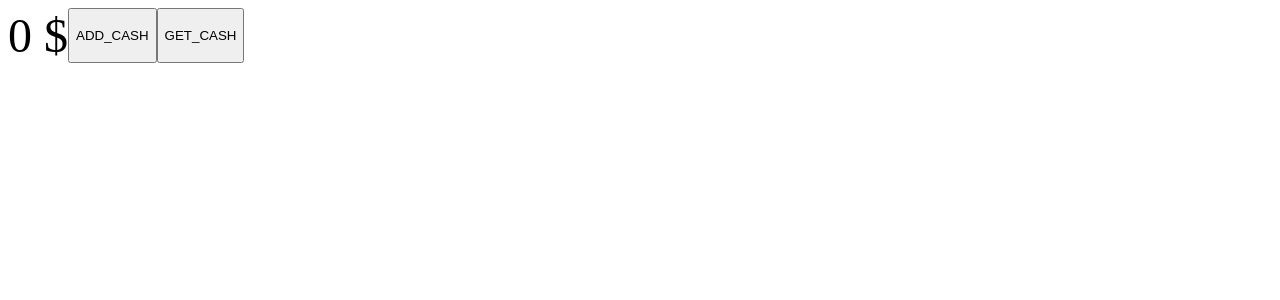
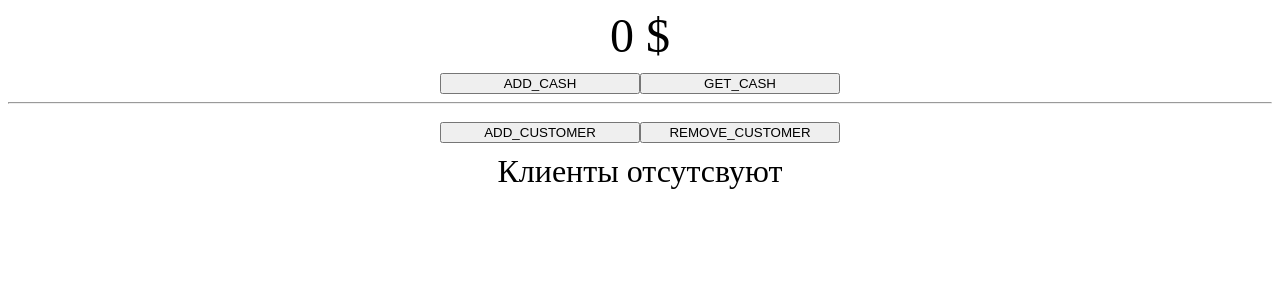
Before and after one commit to SerhiyChynin/redux_react, a React (Create React App) app: page / in a window 1280 px wide. Shown: the top 300 px of the page. Built offline with nearby package versions, Linux system fonts and the light colour scheme.

Commit message:
array redux

```diff
--- a/src/App.js
+++ b/src/App.js
@@ -1,5 +1,6 @@
 import React from "react";
 import { useDispatch, useSelector } from "react-redux";
+import { addCustomerAction } from "./store/customerReducers";
 
 
 
@@ -7,6 +8,7 @@ import { useDispatch, useSelector } from "react-redux";
 function App() {
   const dispatch = useDispatch();
   const cash = useSelector(state => state.cash.cash);
+  const customers = useSelector(state => state.customers.customers)
 
   const addCash = (cash) => {
     dispatch({type: "ADD_CASH", payload: cash})
@@ -15,17 +17,54 @@ function App() {
   const getCash = (cash) => {
     dispatch({type: "GET_CASH", payload: cash})
 
-}
+  }
+  const addCustomer = (name) => {
+    const customer = {
+      name,
+      id: Date.now(),
+    }
+    dispatch(addCustomerAction(customer))
+  }
+  const removeCustomer = (customer) => {
+    dispatch({ type: "REMOVE_CUSTOMERS", payload: customer.id })
+  }
+  const removeCustomerB = (customers) => {
+    dispatch({ type: "REMOVE_CUSTOMERS_BTN",  payload: customers})
+  }
 
 
   return (
-    <div >
-      <div style={{display: "flex"}}>
+    <div style={{textAlign:'center'}}>
+      <div style={{display: "flex", flexFlow: "column"}}>
         <div style={{fontSize:"3rem"}}>{ cash} $ </div>
-        <button onClick={() => addCash(Number(prompt()))} >ADD_CASH</button>
-        <button onClick={() => getCash(Number(prompt()))}>GET_CASH</button>
+
+        </div>
+        <div style={{display: "flex", justifyContent: 'center'}}>
+        <button style={{width:200, marginTop: 10}} onClick={() => addCash(Number(prompt()))} >ADD_CASH</button>
+        <button style={{width:200, marginTop: 10}} onClick={() => getCash(Number(prompt()))}>GET_CASH</button>
       </div>
-
+      <hr />
+      <div style={{marginBottom: 10 }}>
+        <button style={{width:200, marginTop: 10}} onClick={() => addCustomer(prompt())}>ADD_CUSTOMER</button>
+        <button style={{width:200, marginTop: 10}} onClick={() => removeCustomerB(prompt())}>REMOVE_CUSTOMER</button>
+      </div>
+      {customers.length > 0 ?
+        <div style={{display:'flex', flexFlow: 'column'}}>
+          {customers.map(customer =>
+            <div onClick={() => removeCustomer(customer)}
+              style={{
+                width: '40%', fontSize: "2rem", marginTop: '5px',
+                border: '1px solid black', margin: 'auto', marginBottom: 5
+              }} key={customer.id}>
+              {customer.name}
+            </div>
+            )}
+        </div>
+        :
+        <div style={{fontSize:"2rem", marginTop: '10px'}}>
+          Клиенты отсутсвуют
+        </div>
+        }
     </div>
   );
 }
--- a/src/store/customerReducers.js
+++ b/src/store/customerReducers.js
@@ -4,13 +4,21 @@ const defaultState = {
     customers: []
 }
 
+const ADD_CUSTOMER = "ADD_CUSTOMER"; //типам создаем константы и подставляем,, так меньшая вероятность ошибиться, среда подскажет при ошибке
+const REMOVE_CUSTOMERS = "REMOVE_CUSTOMERS";
+
 export const customerReducer = (state = defaultState, action) => {    //reducer это обычная функция JS принимает state, action
     switch (action.type) {
-        case "ADD_CUSTOMER":
-            return {...state, cash: state.cash + action.payload } // изначально состояние в редаксе неизменно, мы каждый раз должны возвращать новый обьект
-        case "GET_CUSTOMERS":
-            return {...state, cash: state.cash - action.payload }
+        case ADD_CUSTOMER:
+            return { ...state, customers: [...state.customers, action.payload] } // изначально состояние в редаксе неизменно, мы каждый раз должны возвращать новый обьект
+        case REMOVE_CUSTOMERS:
+            return {...state, customers: state.customers.filter(customer => customer.id !== action.payload) }
+        case "REMOVE_CUSTOMERS_BTN":
+            return {...state, customers: state.customers.filter(customer => customer.name !== action.payload) }
         default:
             return state;
     }
 }
+
+export const addCustomerAction = (payload) => ({type: ADD_CUSTOMER, payload})
+export const removeCustomerAction = (payload) => ({type: REMOVE_CUSTOMERS, payload})
```
